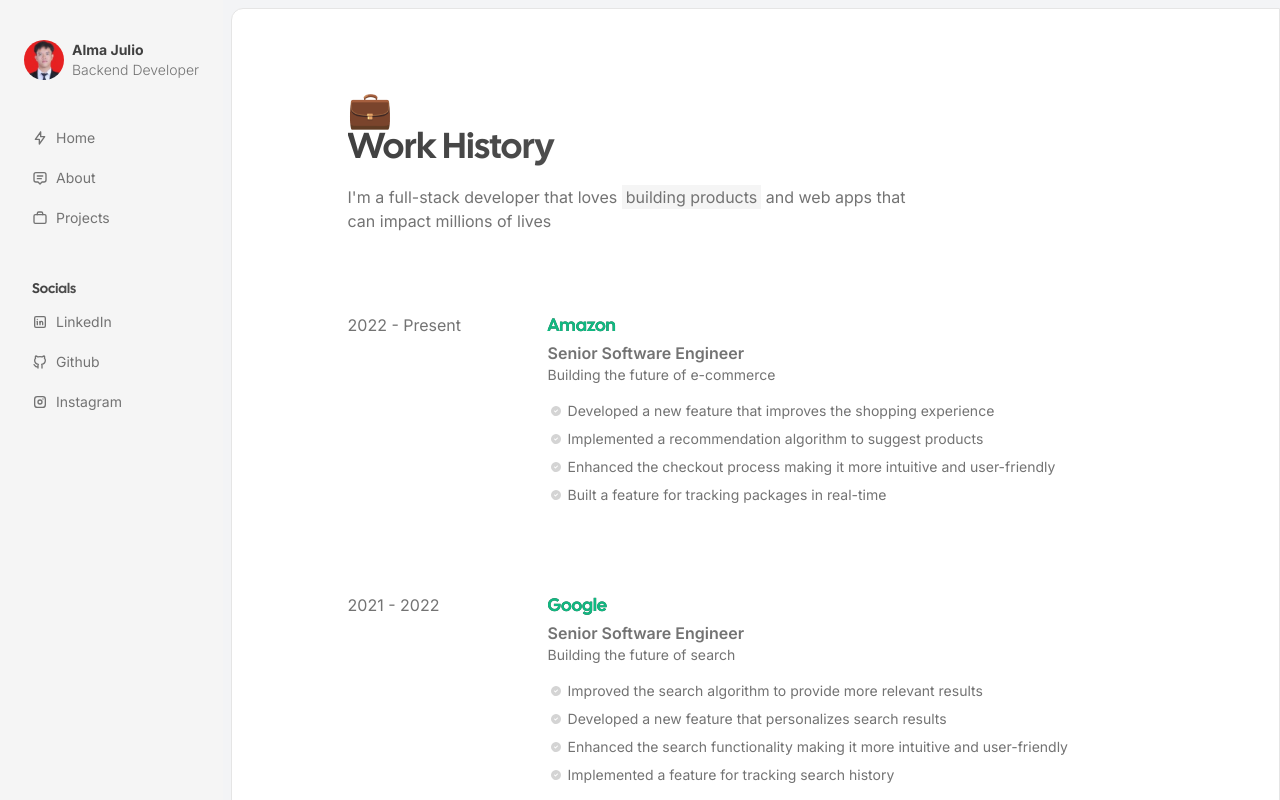
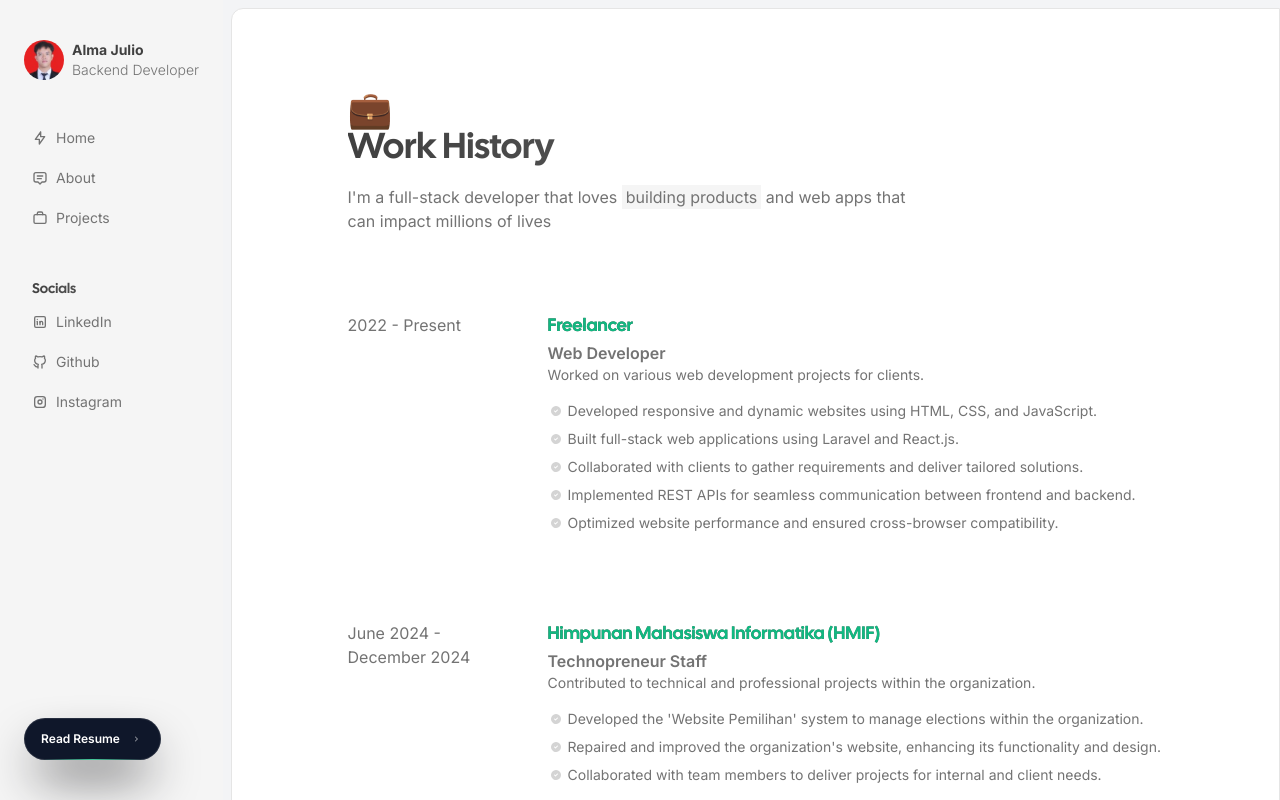
Before and after one commit to almajulioo/Portofolio-Alma, a Next.js app: page /resume in a window 1280 px wide. Built offline with nearby package versions, Linux system fonts and the light colour scheme; what public would draw is missing.

Commit message:
add resume page

```diff
--- a/src/components/Sidebar.tsx
+++ b/src/components/Sidebar.tsx
@@ -31,9 +31,9 @@
                             <SidebarHeader />
                             <Navigation setOpen={setOpen} />
                         </div>
-                        {/* <div onClick={() => isMobile() && setOpen(false)}>
+                        <div onClick={() => isMobile() && setOpen(false)}>
                             <Badge href="/resume" text="Read Resume" />
-                        </div> */}
+                        </div>
                     </motion.div>
                 )}
             </AnimatePresence>
--- a/src/constants/timeline.tsx
+++ b/src/constants/timeline.tsx
@@ -1,62 +1,48 @@
 export const timeline = [
     {
-    company: "Amazon",
-    title: "Senior Software Engineer",
-    date: "2022 - Present",
-    description: "Building the future of e-commerce",
+        company: 'Freelancer',
+        title: 'Web Developer',
+        date: '2022 - Present',
+        description: 'Worked on various web development projects for clients.',
         responsibilities: [
-      "Developed a new feature that improves the shopping experience",
-      "Implemented a recommendation algorithm to suggest products",
-      "Enhanced the checkout process making it more intuitive and user-friendly",
-      "Built a feature for tracking packages in real-time",
+            'Developed responsive and dynamic websites using HTML, CSS, and JavaScript.',
+            'Built full-stack web applications using Laravel and React.js.',
+            'Collaborated with clients to gather requirements and deliver tailored solutions.',
+            'Implemented REST APIs for seamless communication between frontend and backend.',
+            'Optimized website performance and ensured cross-browser compatibility.',
         ],
     },
     {
-    company: "Google",
-    title: "Senior Software Engineer",
-    date: "2021 - 2022",
-    description: "Building the future of search",
+        company: 'Himpunan Mahasiswa Informatika (HMIF)',
+        title: 'Technopreneur Staff',
+        date: 'June 2024 - December 2024',
+        description: 'Contributed to technical and professional projects within the organization.',
         responsibilities: [
-      "Improved the search algorithm to provide more relevant results",
-      "Developed a new feature that personalizes search results",
-      "Enhanced the search functionality making it more intuitive and user-friendly",
-      "Implemented a feature for tracking search history",
+            "Developed the 'Website Pemilihan' system to manage elections within the organization.",
+            "Repaired and improved the organization's website, enhancing its functionality and design.",
+            'Collaborated with team members to deliver projects for internal and client needs.',
         ],
     },
     {
-    company: "Facebook",
-    title: "Senior Software Engineer",
-    date: "2020 - 2021",
-    description: "Building the future of social networking",
+        company: 'Program Pengenalan Lingkungan Kampus (PPLK)',
+        title: 'Backend Developer',
+        date: 'August 2024',
+        description: 'Developed and maintained the backend system for PPLK 2024.',
         responsibilities: [
-      "Developed a new feature that improves the user experience",
-      "Implemented a recommendation algorithm to suggest friends",
-      "Enhanced the news feed algorithm to show more relevant posts",
-      "Built a feature for tracking user activity",
+            'Built the backend using Laravel framework and connected it to a React.js frontend.',
+            'Developed a system that managed over 5000 users with optimal performance.',
+            'Collaborated with a team to ensure seamless integration between frontend and backend.',
         ],
     },
     {
-    company: "Apple",
-    title: "Senior Software Engineer",
-    date: "2019 - 2020",
-    description: "Building the future of technology",
+        company: 'Himpunan Mahasiswa Informatika (HMIF)',
+        title: 'CSS Instructor for Organizational Training (LDOP)',
+        date: 'November 2024',
+        description: 'Provided training on CSS basics and advanced layout techniques.',
         responsibilities: [
-      "Improved the iOS operating system to enhance user experience",
-      "Developed a new feature that personalizes user interface",
-      "Enhanced the app store algorithm to suggest more relevant apps",
-      "Implemented a feature for tracking app usage",
-    ],
-  },
-  {
-    company: "Microsoft",
-    title: "Senior Software Engineer",
-    date: "2018 - 2019",
-    description: "Building the future of software",
-    responsibilities: [
-      "Improved the Windows operating system to enhance user experience",
-      "Developed a new feature that personalizes user interface",
-      "Enhanced the office suite to improve productivity",
-      "Implemented a feature for tracking software usage",
+            'Delivered a 3-hour session on CSS selectors, margin, padding, and layout systems like Flexbox and Grid.',
+            'Helped participants understand and apply modern CSS practices in web development.',
+            'Supported the organization by enhancing technical skills among members.',
         ],
     },
 ];
```
Lines whose indentation alone changed are shown as unchanged.
